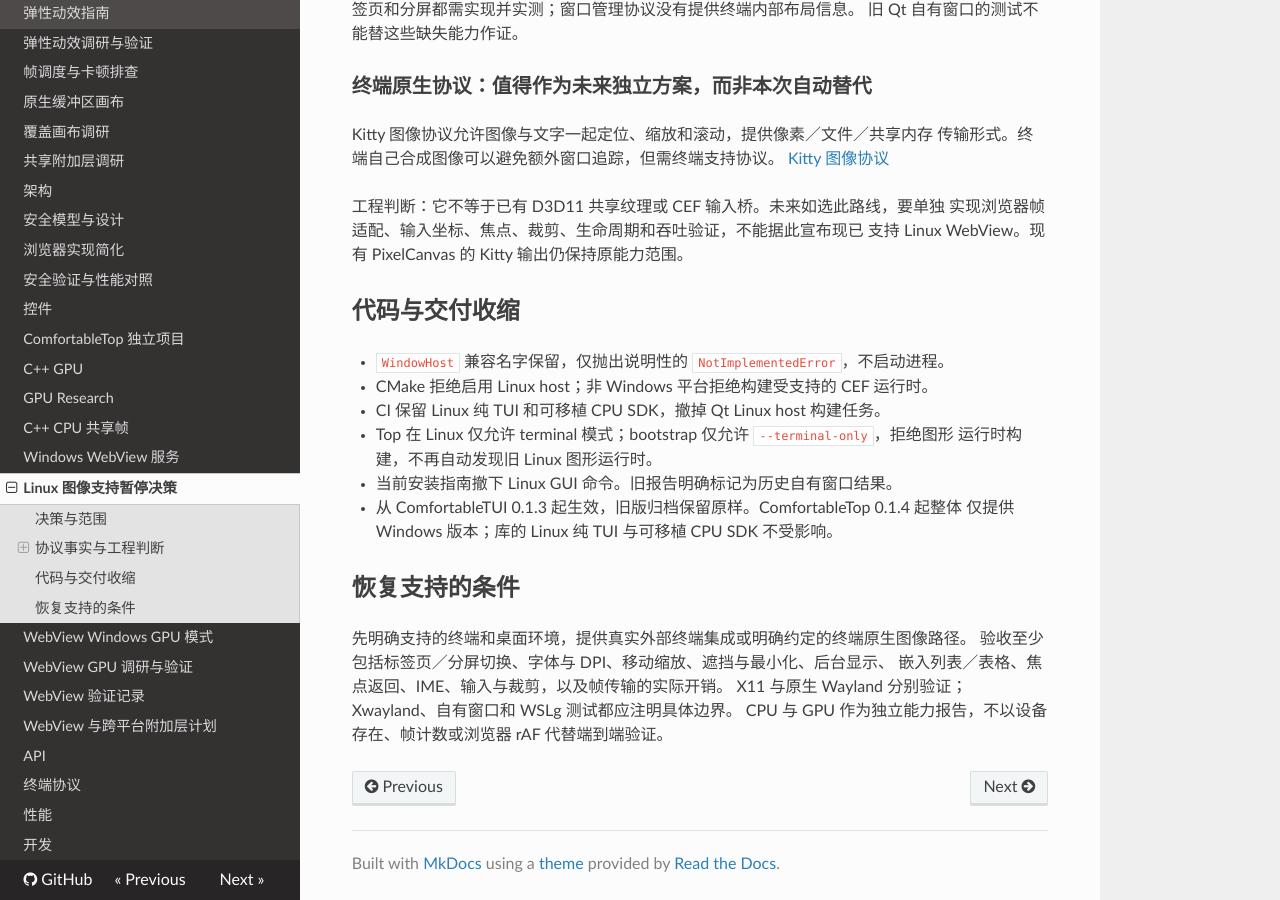
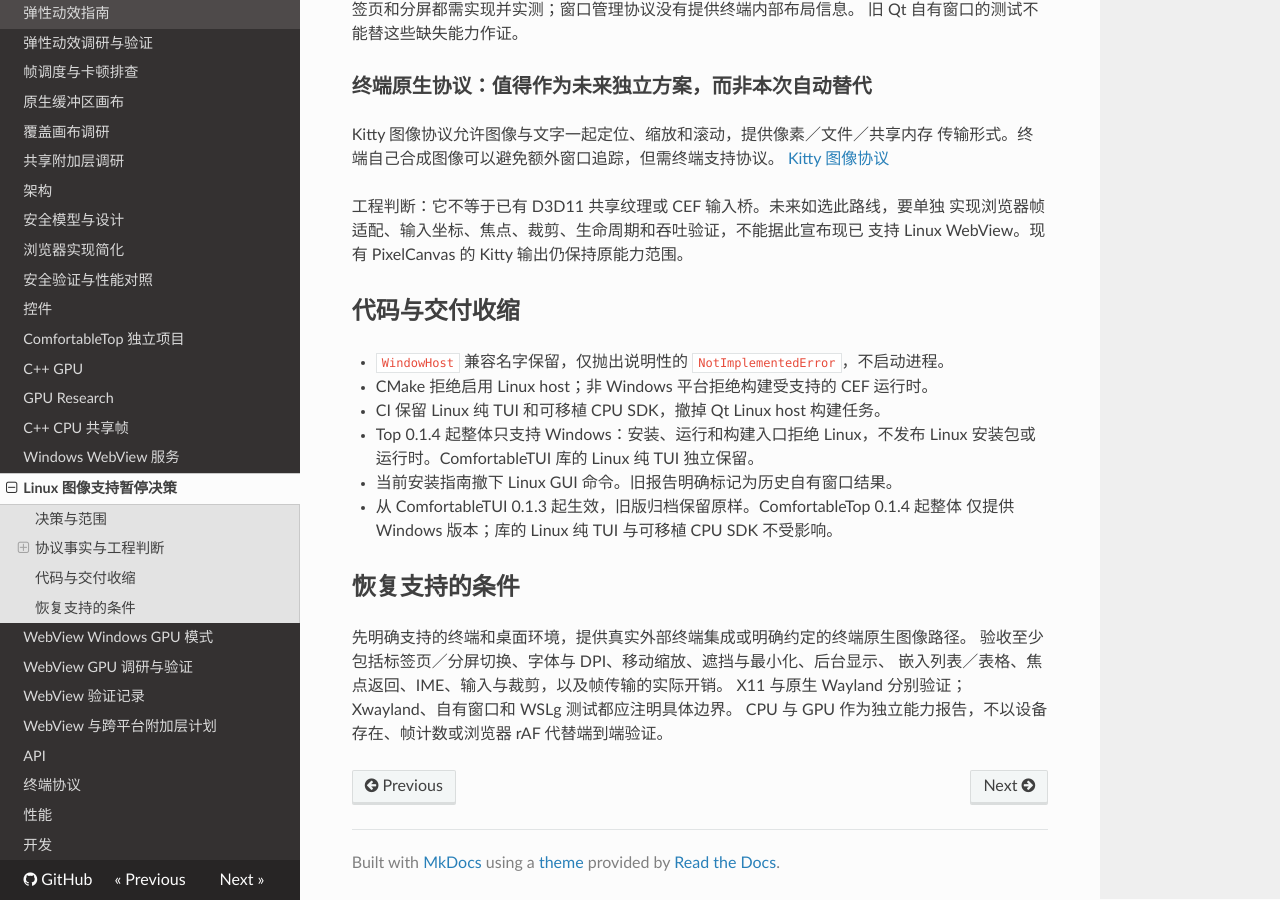
Before and after one commit to JDK8u341/ComfortableTUI, an MkDocs documentation site: the page built from docs/linux-support-decision.md, in a window 1280 px wide and 900 px high, scrolled down 1397 px. Built offline with MkDocs 1.6.1, drawn with Linux system fonts in a browser that asks for light colours; nearby versions of some CDN libraries.

Commit message:
docs: align Top platform scope with Windows-only release

```diff
--- a/docs/linux-support-decision.md
+++ b/docs/linux-support-decision.md
@@ -65,8 +65,8 @@
 - `WindowHost` 兼容名字保留，仅抛出说明性的 `NotImplementedError`，不启动进程。
 - CMake 拒绝启用 Linux host；非 Windows 平台拒绝构建受支持的 CEF 运行时。
 - CI 保留 Linux 纯 TUI 和可移植 CPU SDK，撤掉 Qt Linux host 构建任务。
-- Top 在 Linux 仅允许 terminal 模式；bootstrap 仅允许 `--terminal-only`，拒绝图形
-  运行时构建，不再自动发现旧 Linux 图形运行时。
+- Top 0.1.4 起整体只支持 Windows：安装、运行和构建入口拒绝 Linux，不发布 Linux
+  安装包或运行时。ComfortableTUI 库的 Linux 纯 TUI 独立保留。
 - 当前安装指南撤下 Linux GUI 命令。旧报告明确标记为历史自有窗口结果。
 - 从 ComfortableTUI 0.1.3 起生效，旧版归档保留原样。ComfortableTop 0.1.4 起整体
   仅提供 Windows 版本；库的 Linux 纯 TUI 与可移植 CPU SDK 不受影响。
```
